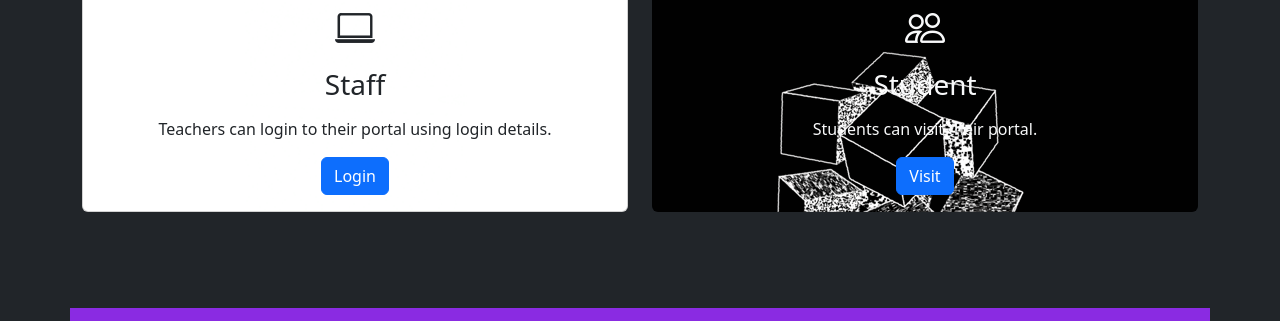
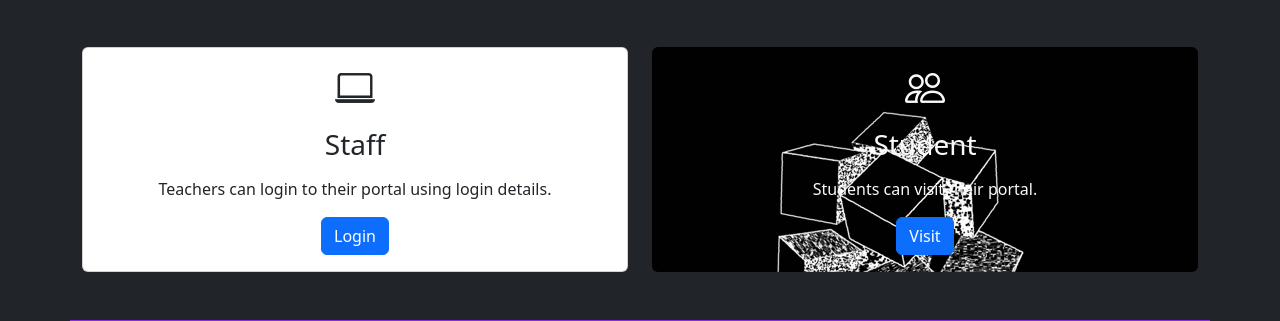
Before and after one commit to sid-revankar/ERP-Project, a Django app: page / in a window 1280 px wide. Shown: the part 528-849 px from the top of the page. Run offline with Django 3.2, Linux system fonts and the light colour scheme; some libraries are stand-ins or nearby versions.

Commit message:
nav2 re-fix

```diff
--- a/staff/static/css/style.css
+++ /dev/null
@@ -1,9 +0,0 @@
-body::before {
-  display: block;
-}
-
-@media (min-width: 768px) {
-  .news-input {
-    width: 50%;
-  }
-}
--- a/staff/templates/home.html
+++ b/staff/templates/home.html
@@ -11,7 +11,6 @@
       href="https://cdn.jsdelivr.net/npm/bootstrap-icons@1.3.0/font/bootstrap-icons.css"
     />
     <link rel="stylesheet" href="{% static 'css/bootstrap.css' %} ">
-    <link rel="stylesheet" href="{% static 'css/style.css' %}" />
     <title>Erp Tool</title>
 
     <style>
@@ -22,6 +21,13 @@
         #nav2{
           background-image: url("/static/home_imgs/3gif.gif" );
           background-size: cover;
+          position: relative;
+          top: 60px;
+        }
+
+        #cards{
+          position: relative;
+          top: 60px;
         }
 
         #card_bg{
@@ -90,7 +96,7 @@
       </div>
     </section>
 
-    <section class="p-5 bg-dark">
+    <section class="p-5 bg-dark" id="cards">
       <div class="container">
         <div class="row text-center g-4">
           <div class="col-md">
```
